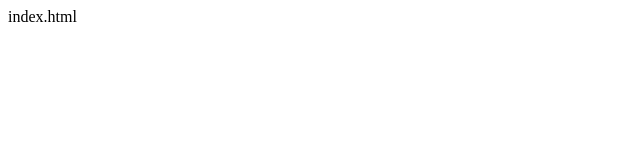
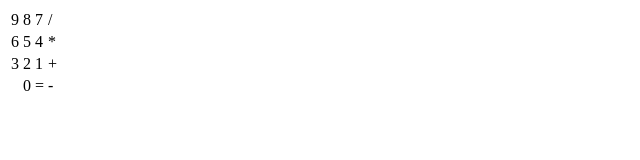
Before and after one commit to sagarmunjal/calculator, a plain HTML site: page index.html in a window 1280 px wide. Shown: the whole page, without its empty margins (0-640 px from the left). Drawn offline with Linux system fonts and the light colour scheme.

Commit message:
index.html

```diff
--- a/index.html
+++ b/index.html
@@ -1 +1,32 @@
-index.html
+<html>
+     <body>
+     	 <table>
+     	 	 <tr>
+     	 	 	<td>9</td>
+     	 	 	<td>8</td>
+     	 	 	<td>7</td>
+     	 	 	<td>/</td>
+
+     	 	 </tr>
+     	 	 <tr>
+     	 	 	<td>6</td>
+     	 	 	<td>5</td>
+     	 	 	<td>4</td>
+     	 	 	<td>*</td>
+     	 	 </tr>
+     	 	 <tr>
+     	 	 	<td>3</td>
+     	 	 	<td>2</td>
+     	 	 	<td>1</td>
+     	 	 	<td>+</td>
+
+     	 	 </tr>
+     	 	 <tr>
+     	 	 	<td></td>
+                <td>0</td>
+                <td>=</td>
+                <td>-</td>
+     	 	 </tr>
+     	 </table>
+     </body>
+</html>
```
